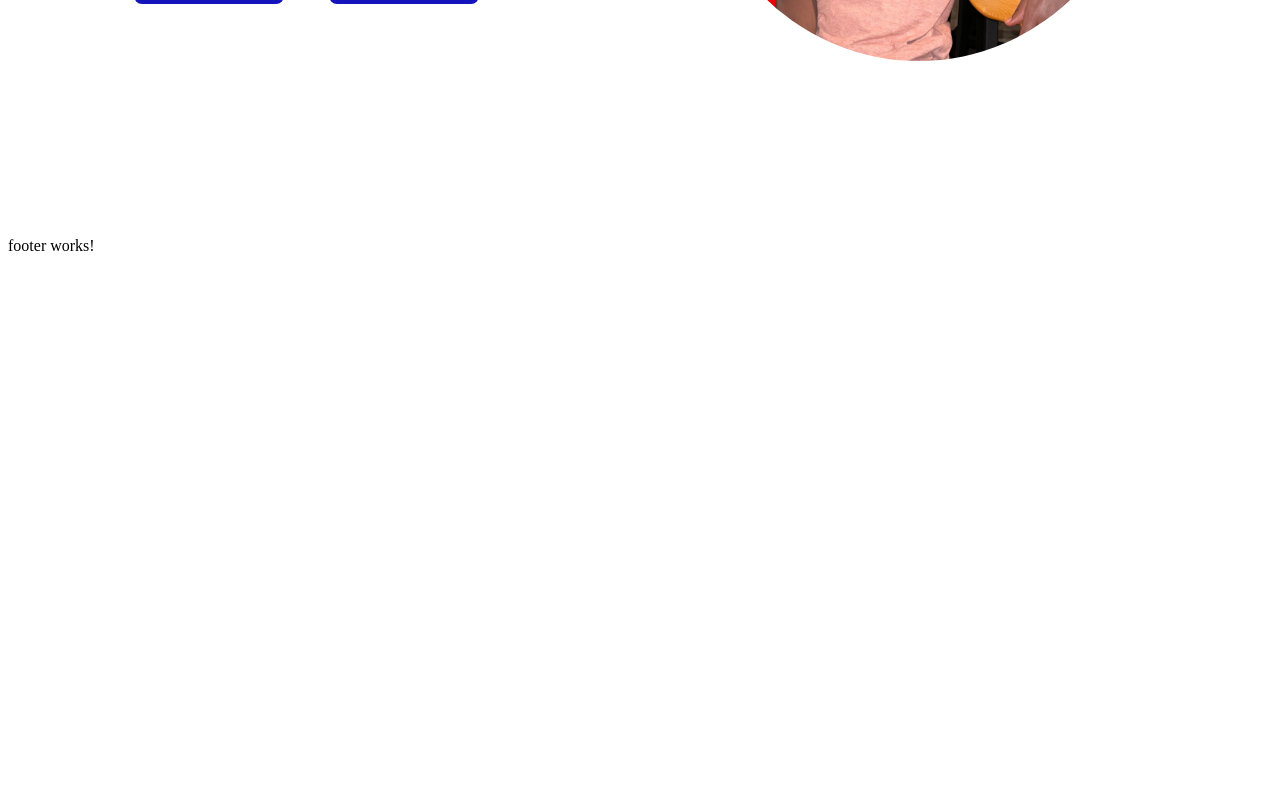
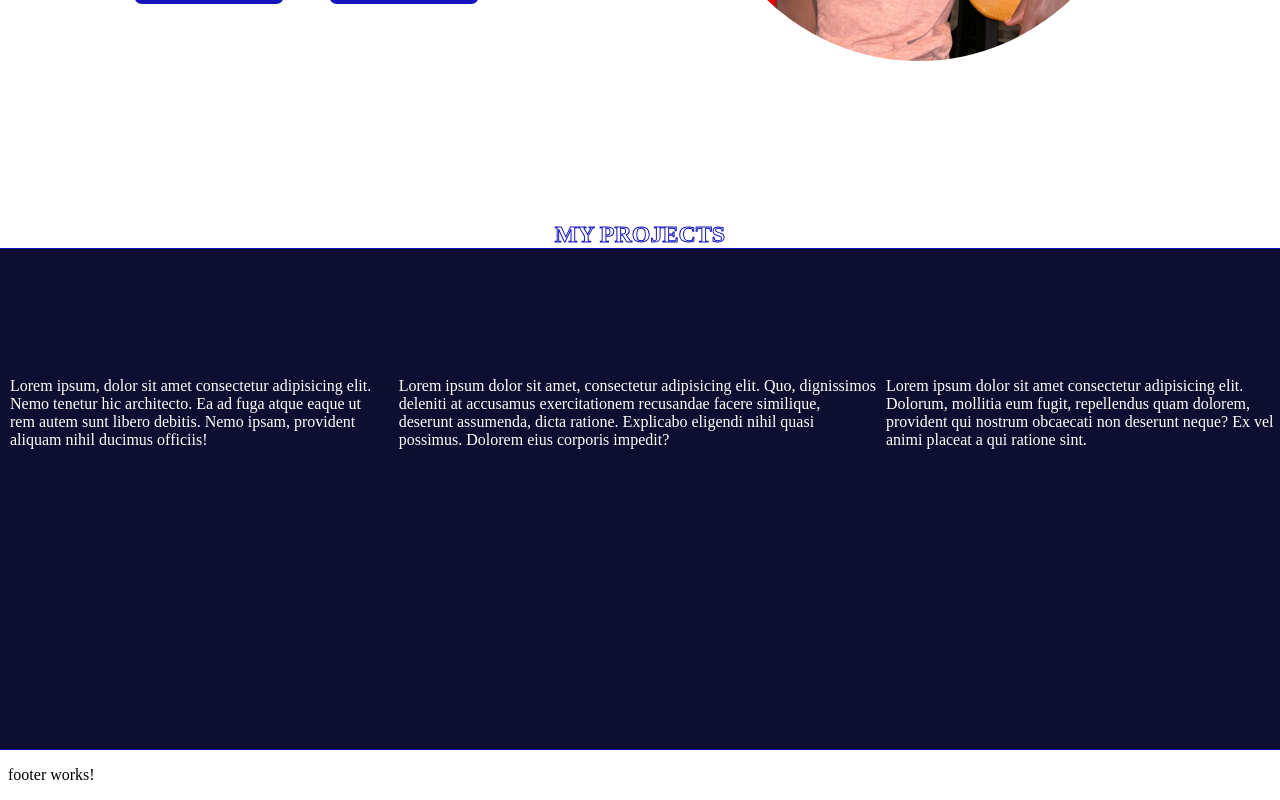
Before and after one commit to Njogu-Alex/Njogu-Alex, an Angular app: page / in a window 1280 px wide. Shown: the part 587-1387 px from the top of the page. Before the commit the page ends 858 px from the top, so only its background shows below. Built offline with nearby package versions, Linux system fonts and the light colour scheme.

Commit message:
added cards that need to be worked on

```diff
--- a/src/app/app.component.html
+++ b/src/app/app.component.html
@@ -1,4 +1,5 @@
 <app-navbar></app-navbar>
 <app-landing-page></app-landing-page>
+<app-cards></app-cards>
 <app-footer></app-footer>
 <router-outlet></router-outlet>
--- a/src/app/app.module.ts
+++ b/src/app/app.module.ts
@@ -6,6 +6,8 @@ import { AppComponent } from './app.component';
 import { FooterComponent } from './footer/footer.component';
 import { NavbarComponent } from './navbar/navbar.component';
 import { LandingPageComponent } from './landing-page/landing-page.component';
+import { CardsComponent } from './cards/cards.component';
+
 
 @NgModule({
   declarations: [
@@ -13,6 +15,7 @@ import { LandingPageComponent } from './landing-page/landing-page.component';
     FooterComponent,
     NavbarComponent,
     LandingPageComponent,
+    CardsComponent,
 
   ],
   imports: [
--- /dev/null
+++ b/src/app/cards/cards.component.css
@@ -0,0 +1,40 @@
+*{
+    margin: 0%;
+    padding: 0%;
+}
+h2{
+    text-align: center;
+    -webkit-text-stroke: 1px rgb(20, 20, 189);
+    color: transparent;
+    width: 100%;
+}
+section{
+    margin-left: -9px;
+    margin-right: -10px;
+    height: 500px;
+}
+.card-holder{
+    left: 0%;
+    top: 0%;
+    background-color: rgb(14, 14, 48);
+
+    border: 1px solid rgb(20, 20, 189);
+    display: flex;
+}
+.card-holder div{
+    margin-top: 10%;
+}
+div.card-one{
+    margin-left: 10px;
+}
+div.card-two{
+
+    margin-left: 10px;
+}
+div.card-three{
+
+    margin-left: 10px;
+}
+div p{
+    color: white;
+}
--- /dev/null
+++ b/src/app/cards/cards.component.html
@@ -0,0 +1,12 @@
+<h2>MY PROJECTS</h2>
+<section class="card-holder">
+    <div class="card-one">
+        <p>Lorem ipsum, dolor sit amet consectetur adipisicing elit. Nemo tenetur hic architecto. Ea ad fuga atque eaque ut rem autem sunt libero debitis. Nemo ipsam, provident aliquam nihil ducimus officiis!</p>
+    </div>
+    <div class="card-two">
+        <p>Lorem ipsum dolor sit amet, consectetur adipisicing elit. Quo, dignissimos deleniti at accusamus exercitationem recusandae facere similique, deserunt assumenda, dicta ratione. Explicabo eligendi nihil quasi possimus. Dolorem eius corporis impedit?</p>
+    </div>
+    <div class="card-three">
+        <p>Lorem ipsum dolor sit amet consectetur adipisicing elit. Dolorum, mollitia eum fugit, repellendus quam dolorem, provident qui nostrum obcaecati non deserunt neque? Ex vel animi placeat a qui ratione sint.</p>
+    </div>
+</section>
--- /dev/null
+++ b/src/app/cards/cards.component.ts
@@ -0,0 +1,15 @@
+import { Component, OnInit } from '@angular/core';
+
+@Component({
+  selector: 'app-cards',
+  templateUrl: './cards.component.html',
+  styleUrls: ['./cards.component.css']
+})
+export class CardsComponent implements OnInit {
+
+  constructor() { }
+
+  ngOnInit(): void {
+  }
+
+}
--- a/src/app/navbar/navbar.component.css
+++ b/src/app/navbar/navbar.component.css
@@ -32,4 +32,5 @@
 .navbar a:hover,
 .navbar a.active{
     color: rgb(20, 20, 189);
+
 }
```
Also changed, not shown: src/assets/images/nurse-talks-with-old-patient-hospital_482257-114312.webp (added), 1 other file (tests, documents, lock files or other folders).
